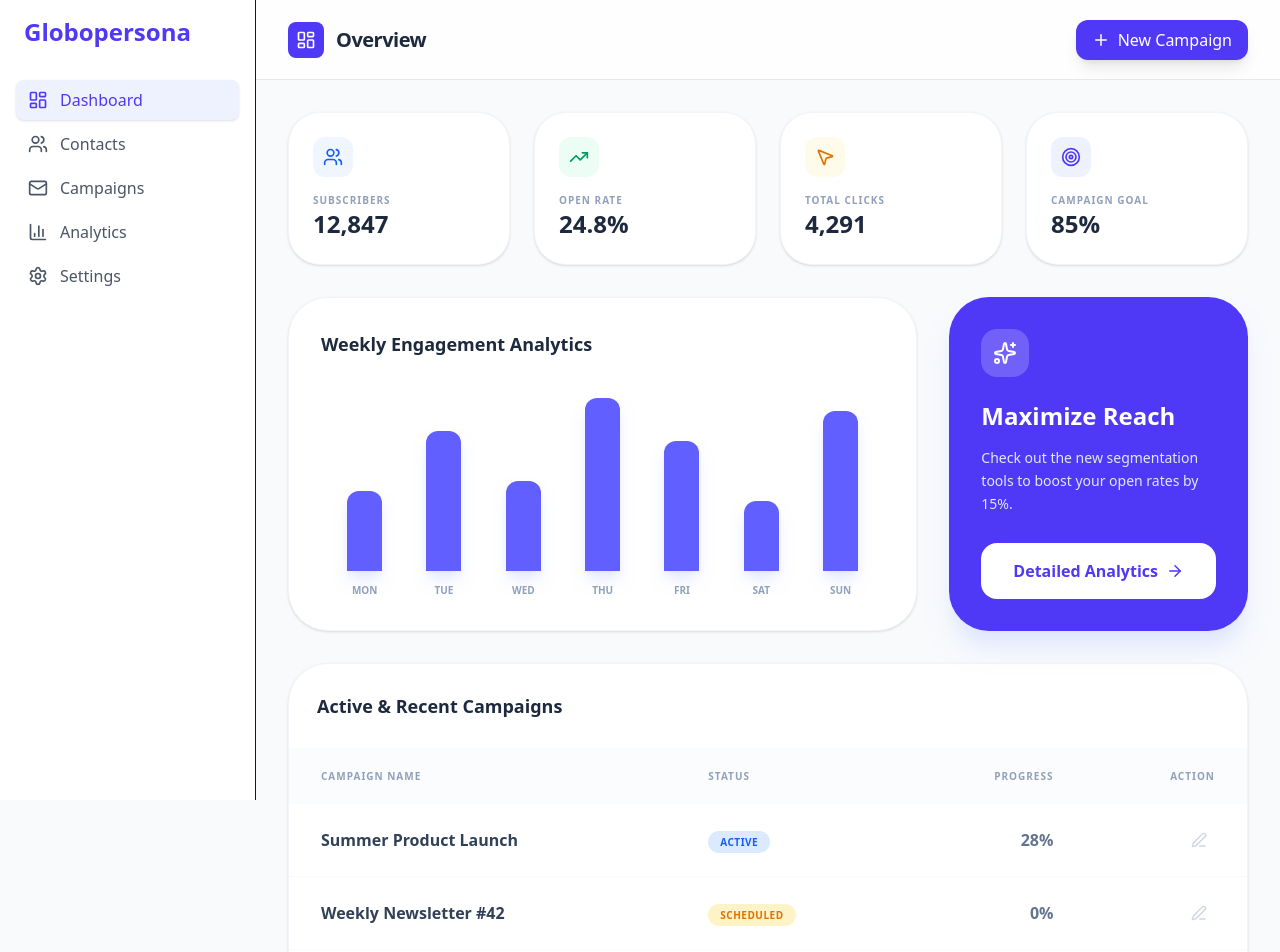
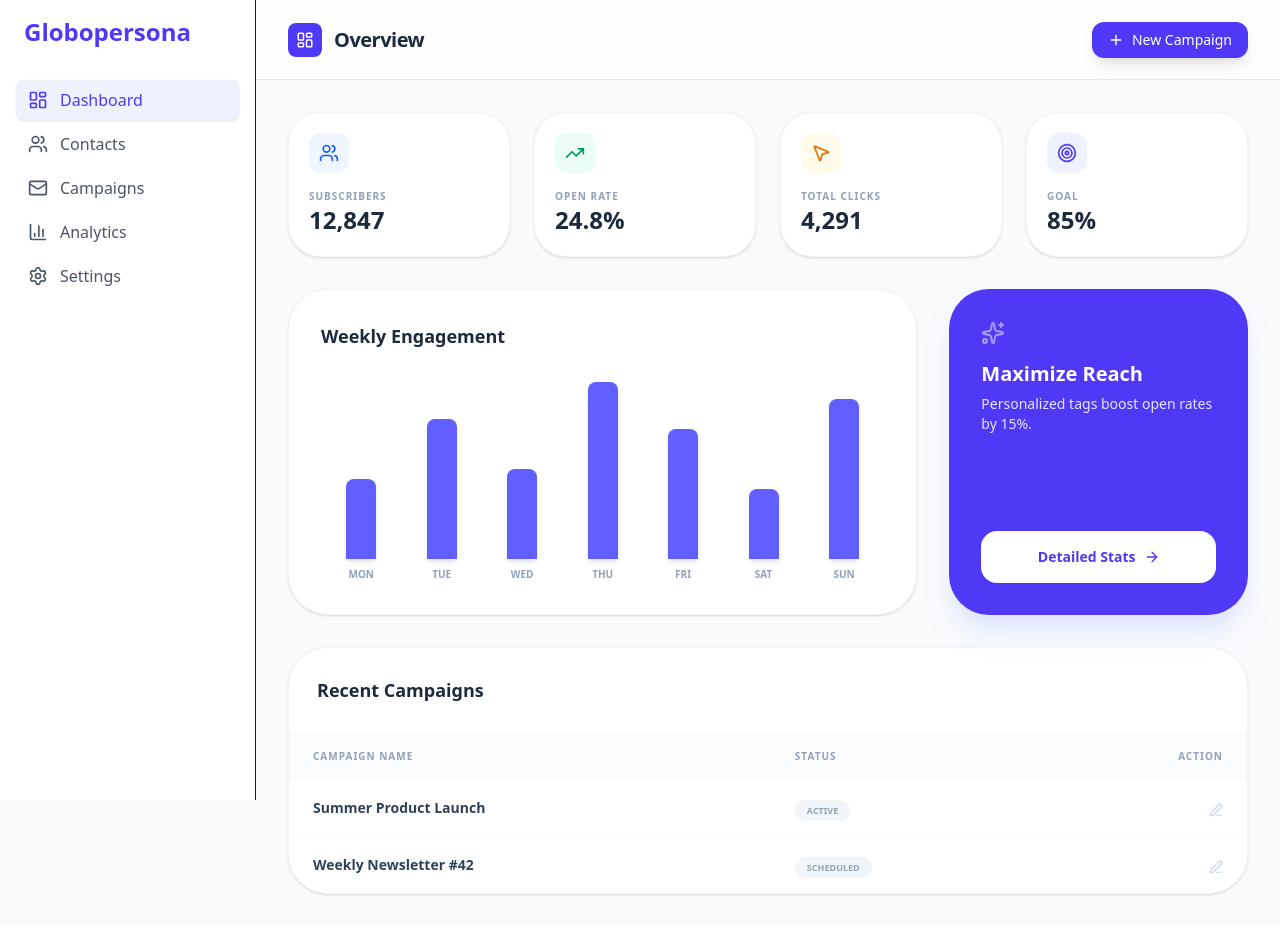
Before and after one commit to Akruthi137/globopersona-redesign, a Next.js app: page / in a window 1280 px wide. Shown: the top 952 px of the page. After the commit the page ends 926 px from the top, so only its background shows below. Built offline with nearby package versions, Linux system fonts and the light colour scheme.

Commit message:
Refactor: Enhanced campaign UI and implemented cross-page data sync

```diff
--- a/app/campaigns/page.tsx
+++ b/app/campaigns/page.tsx
@@ -4,7 +4,7 @@ import { Sidebar } from '../../components/Sidebar';
 import { Button } from '../../components/ui/Button';
 import {
   Plus, Send, Trash2, Edit3, X, Mail, Clock,
-  BarChart2, Users, MousePointer2, ChevronRight
+  BarChart2, Users, ChevronRight, Activity
 } from 'lucide-react';
 import { useState, useEffect } from 'react';
 
@@ -12,28 +12,39 @@ export default function CampaignsPage() {
   const [isModalOpen, setIsModalOpen] = useState(false);
   const [newCampaignName, setNewCampaignName] = useState('');
 
+  // Initial demo data
   const [campaigns, setCampaigns] = useState([
     { id: 1, name: 'Summer Product Launch', status: 'Active', date: 'Launched 2d ago', reach: '8.2k', opens: '28%' },
     { id: 2, name: 'Weekly Newsletter #42', status: 'Draft', date: 'Modified 5h ago', reach: '0', opens: '0%' },
     { id: 3, name: 'Holiday Special 2026', status: 'Scheduled', date: 'Starts June 01', reach: '12.8k', opens: '0%' },
   ]);
 
+  // SYNC LOGIC: Load from memory and save updates
   useEffect(() => {
-    setCampaigns(prev => prev.map(c => {
-      const saved = localStorage.getItem(`status-${c.name}`);
-      return saved ? { ...c, status: saved, reach: '1.2k', opens: '31%' } : c;
-    }));
+    const saved = localStorage.getItem('globalCampaigns');
+    if (saved) setCampaigns(JSON.parse(saved));
   }, []);
 
-  const handleSend = (id: number, name: string) => {
+  useEffect(() => {
+    localStorage.setItem('globalCampaigns', JSON.stringify(campaigns));
+    window.dispatchEvent(new Event('storage')); // Notifies Dashboard to refresh
+  }, [campaigns]);
+
+  const handleSend = (id: number) => {
     setCampaigns(campaigns.map(c => c.id === id ? { ...c, status: 'Sent', reach: '1.2k', opens: '31%' } : c));
-    localStorage.setItem(`status-${name}`, 'Sent');
   };
 
   const handleAddCampaign = (e: React.FormEvent) => {
     e.preventDefault();
     if (!newCampaignName.trim()) return;
-    const newEntry = { id: Date.now(), name: newCampaignName, status: 'Draft', date: 'Created Just Now', reach: '0', opens: '0%' };
+    const newEntry = {
+      id: Date.now(),
+      name: newCampaignName,
+      status: 'Draft',
+      date: 'Just now',
+      reach: '0',
+      opens: '0%'
+    };
     setCampaigns([newEntry, ...campaigns]);
     setNewCampaignName('');
     setIsModalOpen(false);
@@ -44,34 +55,33 @@ export default function CampaignsPage() {
       <Sidebar />
       <div className="lg:pl-64 flex flex-col min-h-screen">
 
-        {/* Header with Glassmorphism */}
-        <header className="h-24 bg-white/70 backdrop-blur-xl border-b border-slate-200 flex items-center justify-between px-10 sticky top-0 z-20">
-          <div>
-            <h1 className="text-2xl font-black text-slate-800">Campaigns</h1>
-            <p className="text-[10px] font-bold text-indigo-600 uppercase tracking-[0.2em]">Growth & Engagement Hub</p>
+        <header className="h-24 bg-white/70 backdrop-blur-xl border-b border-slate-200 flex items-center justify-between px-6 lg:px-10 sticky top-0 z-20">
+          <div className="flex items-center gap-4">
+            <div className="p-3 bg-indigo-600 rounded-2xl text-white shadow-lg"><Activity size={24} /></div>
+            <div>
+              <h1 className="text-xl lg:text-2xl font-black text-slate-800">Campaigns</h1>
+              <p className="text-[10px] font-bold text-slate-400 uppercase tracking-widest">Manage your outreach</p>
+            </div>
           </div>
           <Button onClick={() => setIsModalOpen(true)} className="rounded-2xl shadow-xl shadow-indigo-100 px-6 py-6 font-black transition-transform active:scale-95">
             <Plus size={20} className="mr-2"/> Create New
           </Button>
         </header>
 
-        <div className="p-10 max-w-7xl mx-auto w-full">
-          <div className="grid grid-cols-1 md:grid-cols-2 xl:grid-cols-3 gap-8">
+        <div className="p-6 lg:p-10 max-w-7xl mx-auto w-full">
+          <div className="grid grid-cols-1 md:grid-cols-2 xl:grid-cols-3 gap-6 lg:gap-8">
             {campaigns.map((c) => (
-              <div key={c.id} className="group bg-white rounded-[2.5rem] border border-slate-100 p-1 shadow-sm hover:shadow-2xl hover:shadow-indigo-100/50 hover:-translate-y-2 transition-all duration-500 overflow-hidden">
+              <div key={c.id} className="group bg-white rounded-[2.5rem] border border-slate-100 p-1 shadow-sm hover:shadow-2xl hover:shadow-indigo-100/50 transition-all duration-500 overflow-hidden">
                 <div className="p-7 space-y-6">
-                  {/* Top Row: Icon & Status */}
                   <div className="flex justify-between items-center">
-                    <div className="w-14 h-14 bg-indigo-50 rounded-2xl flex items-center justify-center text-indigo-600 group-hover:bg-indigo-600 group-hover:text-white transition-all duration-500">
+                    <div className="w-14 h-14 bg-slate-50 rounded-2xl flex items-center justify-center text-slate-400 group-hover:bg-indigo-600 group-hover:text-white transition-all duration-500">
                       <Mail size={24} />
                     </div>
                     <span className={`px-4 py-1.5 rounded-full text-[10px] font-black uppercase tracking-widest ${
-                      c.status === 'Sent' ? 'bg-emerald-100 text-emerald-600' :
-                      c.status === 'Active' ? 'bg-blue-100 text-blue-600' : 'bg-slate-100 text-slate-400'
+                      c.status === 'Sent' ? 'bg-emerald-100 text-emerald-600' : 'bg-slate-100 text-slate-400'
                     }`}>{c.status}</span>
                   </div>
 
-                  {/* Title & Date */}
                   <div>
                     <h3 className="text-xl font-black text-slate-800 leading-tight mb-2">{c.name}</h3>
                     <div className="flex items-center gap-2 text-slate-400 text-xs font-bold">
@@ -79,36 +89,31 @@ export default function CampaignsPage() {
                     </div>
                   </div>
 
-                  {/* Mini Stats Row */}
-                  <div className="grid grid-cols-2 gap-4 bg-slate-50 p-4 rounded-2xl border border-slate-100">
-                    <div className="flex flex-col">
-                      <span className="text-[9px] font-black text-slate-400 uppercase tracking-tighter">Reach</span>
-                      <div className="flex items-center gap-1 font-black text-slate-700"><Users size={12}/> {c.reach}</div>
+                  <div className="grid grid-cols-2 gap-4 bg-slate-50/50 p-4 rounded-2xl border border-slate-100">
+                    <div className="space-y-1">
+                      <span className="text-[9px] font-black text-slate-400 uppercase">Reach</span>
+                      <div className="flex items-center gap-1 font-black text-slate-700 text-sm"><Users size={14}/> {c.reach}</div>
                     </div>
-                    <div className="flex flex-col">
-                      <span className="text-[9px] font-black text-slate-400 uppercase tracking-tighter">Opens</span>
-                      <div className="flex items-center gap-1 font-black text-slate-700"><BarChart2 size={12}/> {c.opens}</div>
+                    <div className="space-y-1 border-l border-slate-200 pl-4">
+                      <span className="text-[9px] font-black text-slate-400 uppercase">Opens</span>
+                      <div className="flex items-center gap-1 font-black text-slate-700 text-sm"><BarChart2 size={14}/> {c.opens}</div>
                     </div>
                   </div>
                 </div>
 
-                {/* Footer Actions */}
                 <div className="bg-slate-50/50 px-7 py-5 border-t border-slate-100 flex items-center justify-between">
                   <div className="flex gap-2">
-                    <button className="p-2.5 bg-white text-slate-400 hover:text-indigo-600 rounded-xl border border-slate-100 shadow-sm transition-all"><Edit3 size={16}/></button>
-                    <button onClick={() => setCampaigns(campaigns.filter(item => item.id !== c.id))} className="p-2.5 bg-white text-slate-400 hover:text-rose-500 rounded-xl border border-slate-100 shadow-sm transition-all"><Trash2 size={16}/></button>
+                    <button className="p-2.5 bg-white text-slate-300 hover:text-indigo-600 rounded-xl border border-slate-100 transition-all"><Edit3 size={16}/></button>
+                    <button onClick={() => setCampaigns(campaigns.filter(i => i.id !== c.id))} className="p-2.5 bg-white text-slate-300 hover:text-rose-500 rounded-xl border border-slate-100 transition-all"><Trash2 size={16}/></button>
                   </div>
 
                   {c.status === 'Draft' ? (
-                    <button
-                      onClick={() => handleSend(c.id, c.name)}
-                      className="bg-slate-900 text-white px-5 py-2.5 rounded-xl text-xs font-black flex items-center gap-2 hover:bg-indigo-600 transition-all shadow-lg shadow-slate-200 active:scale-95"
-                    >
+                    <button onClick={() => handleSend(c.id)} className="bg-slate-900 text-white px-5 py-2.5 rounded-xl text-xs font-black flex items-center gap-2 hover:bg-indigo-600 transition-all active:scale-95">
                       <Send size={14}/> Launch
                     </button>
                   ) : (
-                    <button className="flex items-center gap-1 text-indigo-600 font-black text-xs group/btn hover:translate-x-1 transition-transform">
-                      View Report <ChevronRight size={16} />
+                    <button className="flex items-center gap-1 text-indigo-600 font-black text-xs hover:translate-x-1 transition-transform">
+                      Analytics <ChevronRight size={16} />
                     </button>
                   )}
                 </div>
@@ -118,20 +123,13 @@ export default function CampaignsPage() {
         </div>
       </div>
 
-      {/* --- MODERN MODAL --- */}
       {isModalOpen && (
         <div className="fixed inset-0 z-[100] flex items-center justify-center p-4 bg-slate-900/60 backdrop-blur-md animate-in fade-in duration-300">
-          <div className="bg-white w-full max-w-md rounded-[3rem] p-10 shadow-2xl animate-in zoom-in-95 duration-500">
-            <div className="flex justify-between items-center mb-10">
-              <h2 className="text-3xl font-black text-slate-800">Launch Project</h2>
-              <button onClick={() => setIsModalOpen(false)} className="p-2 bg-slate-100 rounded-full hover:bg-slate-200 transition-colors"><X size={24}/></button>
-            </div>
-            <form onSubmit={handleAddCampaign} className="space-y-8">
-              <div className="space-y-2">
-                <label className="text-[10px] font-black text-indigo-600 uppercase tracking-[0.2em] ml-1">Campaign Name</label>
-                <input required value={newCampaignName} onChange={(e) => setNewCampaignName(e.target.value)} className="w-full p-5 bg-slate-50 border-none rounded-2xl outline-none font-bold text-slate-800 text-lg focus:ring-2 focus:ring-indigo-500 transition-all" placeholder="Spring Promo..." />
-              </div>
-              <Button type="submit" className="w-full py-6 rounded-2xl font-black text-lg shadow-xl shadow-indigo-100 tracking-tight">Create & Save</Button>
+          <div className="bg-white w-full max-w-md rounded-[3rem] p-10 shadow-2xl animate-in zoom-in-95">
+            <h2 className="text-2xl font-black text-slate-800 mb-8">New Campaign</h2>
+            <form onSubmit={handleAddCampaign} className="space-y-6">
+              <input required value={newCampaignName} onChange={(e) => setNewCampaignName(e.target.value)} className="w-full p-5 bg-slate-50 border-none rounded-2xl outline-none font-bold text-slate-800 text-lg focus:ring-2 focus:ring-indigo-500 transition-all" placeholder="Enter title..." />
+              <Button type="submit" className="w-full py-6 rounded-2xl font-black text-lg">Save & Launch</Button>
             </form>
           </div>
         </div>
--- a/app/page.tsx
+++ b/app/page.tsx
@@ -5,148 +5,105 @@ import { Button } from '../components/ui/Button';
 import { useRouter } from 'next/navigation';
 import { useState, useEffect } from 'react';
 import {
-  Users, TrendingUp, Mail, Plus, LayoutDashboard,
-  ArrowRight, Target, Edit3, MousePointer2, Sparkles
+  Users, TrendingUp, LayoutDashboard, ArrowRight,
+  Target, Edit3, MousePointer2, Sparkles, Plus
 } from 'lucide-react';
 
 export default function Dashboard() {
   const router = useRouter();
-
-  // Data state for the table
   const [campaignData, setCampaignData] = useState([
     { id: 1, name: 'Summer Product Launch', status: 'Active', sent: '8,234', opens: '28%' },
     { id: 2, name: 'Weekly Newsletter #42', status: 'Scheduled', sent: '-', opens: '-' },
-    { id: 3, name: 'Re-engagement Email', status: 'Completed', sent: '12,000', opens: '19%' },
-    { id: 4, name: 'Holiday Special 2026', status: 'Draft', sent: '-', opens: '-' },
   ]);
 
-  const weeklyStats = [
-    {day:'Mon',val:40}, {day:'Tue',val:70}, {day:'Wed',val:45},
-    {day:'Thu',val:90}, {day:'Fri',val:65}, {day:'Sat',val:35}, {day:'Sun',val:80}
-  ];
-
+  // SYNC LOGIC: Refresh the list whenever memory changes
   useEffect(() => {
-    const savedStatus = localStorage.getItem('newsletterStatus');
-    if (savedStatus === 'Sent') {
-      setCampaignData(prev => prev.map(c =>
-        c.name === 'Weekly Newsletter #42' ? { ...c, status: 'Sent', sent: '1,240', opens: '31%' } : c
-      ));
-    }
+    const syncData = () => {
+      const savedList = localStorage.getItem('globalCampaigns');
+      if (savedList) setCampaignData(JSON.parse(savedList));
+    };
+    syncData();
+    window.addEventListener('storage', syncData);
+    return () => window.removeEventListener('storage', syncData);
   }, []);
 
+  const weeklyStats = [{day:'Mon',val:40}, {day:'Tue',val:70}, {day:'Wed',val:45}, {day:'Thu',val:90}, {day:'Fri',val:65}, {day:'Sat',val:35}, {day:'Sun',val:80}];
+
   return (
-    <main className="min-h-screen bg-[#F8FAFC] text-slate-900 relative">
+    <main className="min-h-screen bg-[#F8FAFC] text-slate-900">
       <Sidebar />
-
       <div className="lg:pl-64 flex flex-col min-h-screen">
-        {/* Header - NOW REDIRECTS TO CAMPAIGNS */}
-        <header className="h-20 bg-white/80 backdrop-blur-md border-b border-slate-200 flex items-center justify-between px-8 sticky top-0 z-20">
-          <div className="flex items-center gap-3">
-            <div className="p-2 bg-indigo-600 rounded-lg text-white"><LayoutDashboard size={20} /></div>
-            <h1 className="text-xl font-black text-slate-800 tracking-tight">Overview</h1>
+        <header className="h-20 bg-white/80 backdrop-blur-md border-b border-slate-200 flex items-center justify-between px-4 lg:px-8 sticky top-0 z-20">
+          <div className="flex items-center gap-2 lg:gap-3">
+            <div className="p-2 bg-indigo-600 rounded-lg text-white"><LayoutDashboard size={18} /></div>
+            <h1 className="text-lg lg:text-xl font-black text-slate-800 tracking-tight">Overview</h1>
           </div>
-          <Button
-            onClick={() => router.push('/campaigns')}
-            className="rounded-xl shadow-lg flex items-center gap-2"
-          >
-            <Plus size={18} /> New Campaign
+          <Button onClick={() => router.push('/campaigns')} className="rounded-xl shadow-lg px-4 py-2 text-xs lg:text-sm flex items-center gap-2">
+            <Plus size={16} /> <span className="hidden sm:inline">New Campaign</span>
           </Button>
         </header>
 
-        <div className="p-8 max-w-7xl mx-auto w-full space-y-8">
-
-          {/* Section 1: Stats Cards */}
-          <div className="grid grid-cols-1 md:grid-cols-2 lg:grid-cols-4 gap-6">
+        <div className="p-4 lg:p-8 max-w-7xl mx-auto w-full space-y-6 lg:space-y-8">
+          <div className="grid grid-cols-1 sm:grid-cols-2 lg:grid-cols-4 gap-4 lg:gap-6">
             {[
               { label: 'Subscribers', val: '12,847', icon: Users, color: 'text-blue-600', bg: 'bg-blue-50' },
               { label: 'Open Rate', val: '24.8%', icon: TrendingUp, color: 'text-emerald-600', bg: 'bg-emerald-50' },
               { label: 'Total Clicks', val: '4,291', icon: MousePointer2, color: 'text-amber-600', bg: 'bg-amber-50' },
-              { label: 'Campaign Goal', val: '85%', icon: Target, color: 'text-indigo-600', bg: 'bg-indigo-50' },
+              { label: 'Goal', val: '85%', icon: Target, color: 'text-indigo-600', bg: 'bg-indigo-50' },
             ].map((stat) => (
-              <div key={stat.label} className="bg-white p-6 rounded-[2rem] border border-slate-100 shadow-sm flex flex-col justify-between hover:border-indigo-200 transition-all">
-                <div className={`w-10 h-10 rounded-xl ${stat.bg} ${stat.color} flex items-center justify-center mb-4`}>
-                  <stat.icon size={20}/>
-                </div>
+              <div key={stat.label} className="bg-white p-5 rounded-[1.5rem] lg:rounded-[2rem] border border-slate-100 shadow-sm flex items-center lg:flex-col lg:items-start gap-4">
+                <div className={`w-10 h-10 rounded-xl ${stat.bg} ${stat.color} flex items-center justify-center shrink-0`}><stat.icon size={20}/></div>
                 <div>
                   <p className="text-[10px] font-bold text-slate-400 uppercase tracking-widest">{stat.label}</p>
-                  <h3 className="text-2xl font-black text-slate-800">{stat.val}</h3>
+                  <h3 className="text-xl lg:text-2xl font-black text-slate-800">{stat.val}</h3>
                 </div>
               </div>
             ))}
           </div>
 
-          {/* Section 2: Chart & Power Actions */}
-          <div className="grid grid-cols-1 lg:grid-cols-3 gap-8">
-            <div className="lg:col-span-2 bg-white rounded-[2.5rem] border border-slate-100 p-8 shadow-sm">
-              <h3 className="font-black text-slate-800 text-lg mb-10">Weekly Engagement Analytics</h3>
-              <div className="flex items-end justify-between h-[200px] gap-2 px-2">
+          <div className="grid grid-cols-1 lg:grid-cols-3 gap-6 lg:gap-8">
+            <div className="lg:col-span-2 bg-white rounded-[1.5rem] lg:rounded-[2.5rem] border border-slate-100 p-6 lg:p-8 shadow-sm">
+              <h3 className="font-black text-slate-800 text-sm lg:text-lg mb-8">Weekly Engagement</h3>
+              <div className="flex items-end justify-between h-[150px] lg:h-[200px] gap-1 lg:gap-2 px-1">
                 {weeklyStats.map((s, i) => (
-                  <div key={i} className="flex-1 flex flex-col items-center gap-3 h-full justify-end group">
-                    <div
-                      className="w-full max-w-[35px] bg-indigo-500 rounded-t-xl transition-all duration-300 group-hover:bg-indigo-400 shadow-lg shadow-indigo-100"
-                      style={{ height: `${s.val}%`, minHeight: '6px' }}
-                    />
-                    <span className="text-[10px] font-bold text-slate-400 uppercase">{s.day}</span>
+                  <div key={i} className="flex-1 flex flex-col items-center gap-2 h-full justify-end">
+                    <div className="w-full max-w-[30px] bg-indigo-500 rounded-t-lg shadow-md" style={{ height: `${s.val}%`, minHeight: '4px' }} />
+                    <span className="text-[9px] lg:text-[10px] font-bold text-slate-400 uppercase">{s.day}</span>
                   </div>
                 ))}
               </div>
             </div>
-
-            <div className="bg-indigo-600 rounded-[2.5rem] p-8 text-white flex flex-col justify-between relative overflow-hidden shadow-xl shadow-indigo-100">
-              <div className="relative z-10">
-                <div className="w-12 h-12 bg-white/20 rounded-2xl flex items-center justify-center mb-6">
-                  <Sparkles size={24} />
-                </div>
-                <h3 className="font-black text-2xl mb-4 leading-tight">Maximize Reach</h3>
-                <p className="text-indigo-100 text-sm leading-relaxed mb-6">
-                  Check out the new segmentation tools to boost your open rates by 15%.
-                </p>
+            <div className="bg-indigo-600 rounded-[1.5rem] lg:rounded-[2.5rem] p-6 lg:p-8 text-white flex flex-col justify-between shadow-xl shadow-indigo-100">
+              <div>
+                <Sparkles size={24} className="mb-4 opacity-50" />
+                <h3 className="font-black text-xl mb-2 leading-tight">Maximize Reach</h3>
+                <p className="text-indigo-100 text-xs lg:text-sm">Personalized tags boost open rates by 15%.</p>
               </div>
-              <button onClick={() => router.push('/analytics')} className="relative z-10 w-full py-4 bg-white text-indigo-600 font-bold rounded-2xl flex items-center justify-center gap-2 hover:bg-indigo-50 transition-all">
-                Detailed Analytics <ArrowRight size={18}/>
-              </button>
+              <button onClick={() => router.push('/analytics')} className="w-full py-4 bg-white text-indigo-600 font-bold rounded-2xl mt-6 flex items-center justify-center gap-2 text-sm transition-all hover:bg-indigo-50">Detailed Stats <ArrowRight size={16}/></button>
             </div>
           </div>
 
-          {/* Section 3: Full Table */}
-          <div className="bg-white rounded-[2.5rem] border border-slate-100 shadow-sm overflow-hidden">
-            <div className="p-7 border-b border-slate-50 flex items-center justify-between">
-              <h2 className="font-black text-slate-800 text-lg">Active & Recent Campaigns</h2>
-            </div>
+          <div className="bg-white rounded-[1.5rem] lg:rounded-[2.5rem] border border-slate-100 shadow-sm overflow-hidden">
+            <div className="p-5 lg:p-7 border-b border-slate-50 font-black text-slate-800 text-lg">Recent Campaigns</div>
             <div className="overflow-x-auto">
-              <table className="w-full text-left">
+              <table className="w-full text-left min-w-[500px]">
                 <thead className="bg-slate-50/50 text-slate-400 text-[10px] uppercase font-black tracking-widest">
-                  <tr>
-                    <th className="px-8 py-5">Campaign Name</th>
-                    <th className="px-8 py-5">Status</th>
-                    <th className="px-8 py-5 text-right">Progress</th>
-                    <th className="px-8 py-5 text-right">Action</th>
-                  </tr>
+                  <tr><th className="px-6 py-4">Campaign Name</th><th className="px-6 py-4">Status</th><th className="px-6 py-4 text-right">Action</th></tr>
                 </thead>
                 <tbody className="divide-y divide-slate-50">
-                  {campaignData.map((c) => (
-                    <tr key={c.id} className="group hover:bg-slate-50/50 transition-all cursor-pointer" onClick={() => router.push('/campaigns')}>
-                      <td className="px-8 py-5 font-bold text-slate-700 group-hover:text-indigo-600">{c.name}</td>
-                      <td className="px-8 py-5">
-                        <span className={`px-3 py-1 rounded-full text-[10px] font-black uppercase tracking-wider ${
-                          c.status === 'Active' ? 'bg-blue-100 text-blue-600' :
-                          c.status === 'Completed' ? 'bg-green-100 text-green-600' :
-                          c.status === 'Draft' ? 'bg-slate-100 text-slate-400' : 'bg-amber-100 text-amber-600'
-                        }`}>
-                          {c.status}
-                        </span>
+                  {campaignData.map((c: any) => (
+                    <tr key={c.id} className="hover:bg-slate-50/50 transition-all cursor-pointer" onClick={() => router.push('/campaigns')}>
+                      <td className="px-6 py-4 font-bold text-slate-700 text-sm">{c.name}</td>
+                      <td className="px-6 py-4">
+                        <span className={`px-3 py-1 rounded-full text-[9px] font-black uppercase ${c.status === 'Sent' ? 'bg-green-100 text-green-600' : 'bg-slate-100 text-slate-400'}`}>{c.status}</span>
                       </td>
-                      <td className="px-8 py-5 text-right font-black text-slate-500">{c.opens !== '-' ? c.opens : '0%'}</td>
-                      <td className="px-8 py-5 text-right">
-                        <button className="p-2 text-slate-300 hover:text-indigo-600 transition-colors"><Edit3 size={16}/></button>
-                      </td>
+                      <td className="px-6 py-4 text-right"><Edit3 size={14} className="inline text-slate-300" /></td>
                     </tr>
                   ))}
                 </tbody>
               </table>
             </div>
           </div>
-
         </div>
       </div>
     </main>
```
